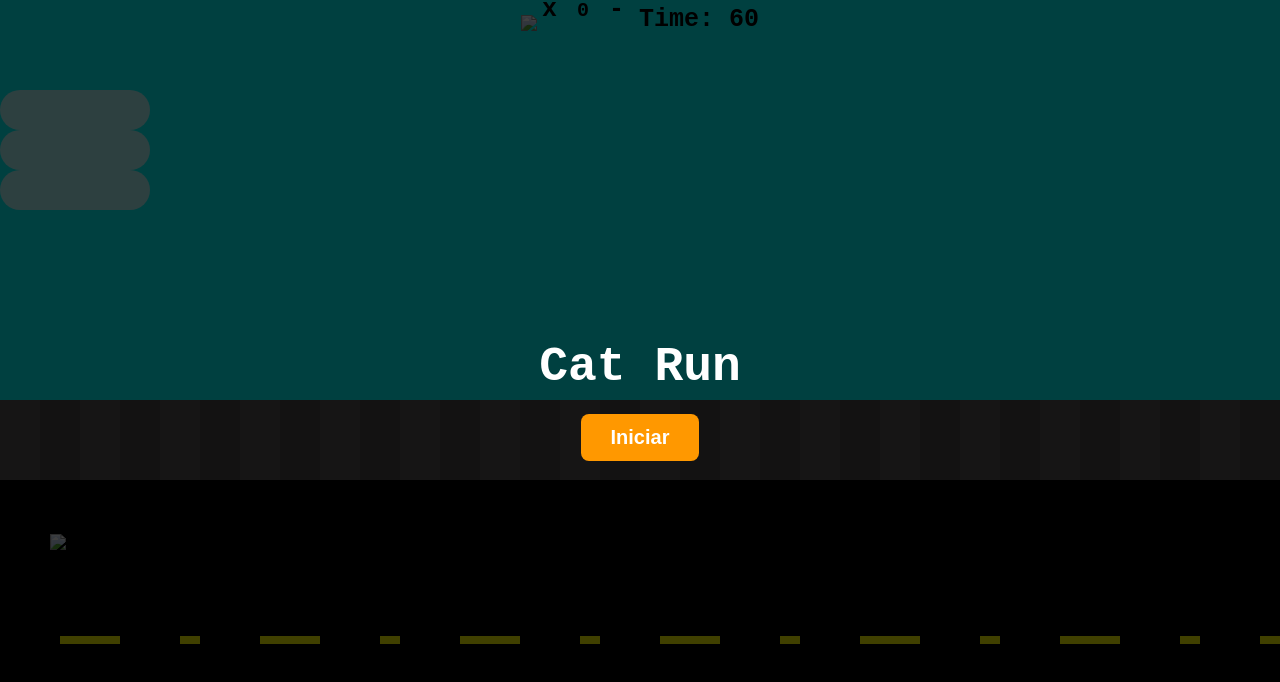
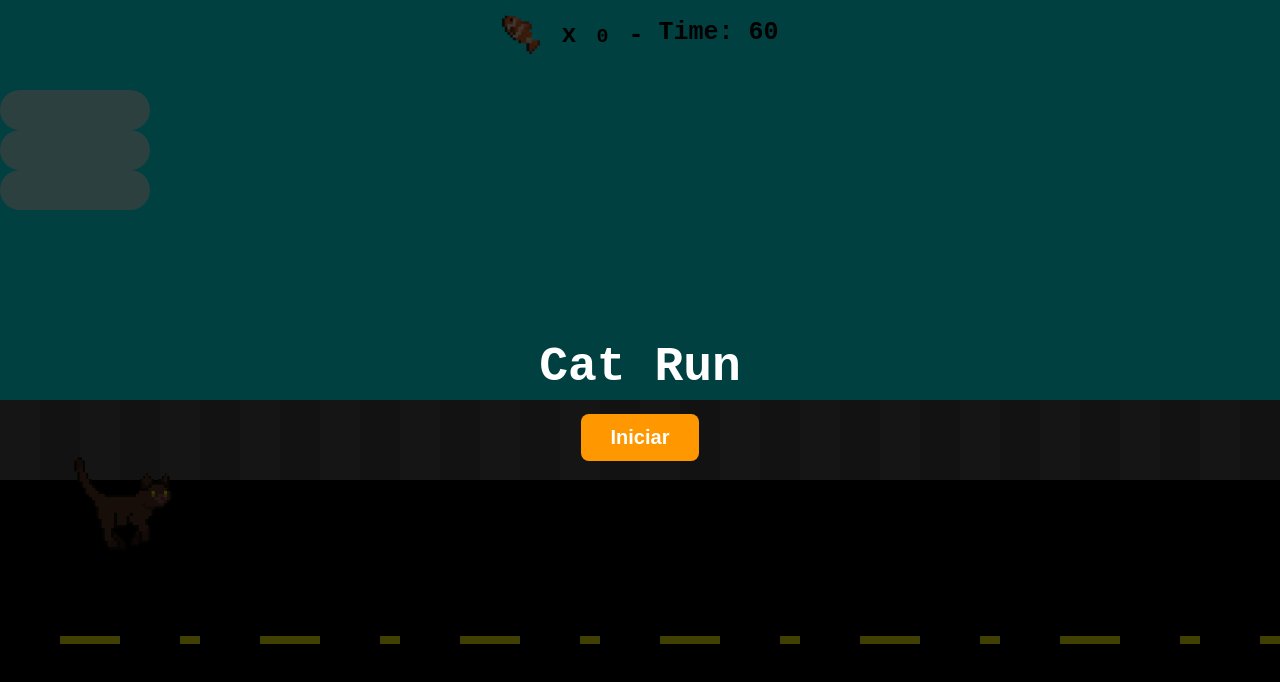
Before and after one commit to danielfontinelle-cmyk/Projeto-do-jogo-CatRun, a plain HTML site: page CatRun/CatRun.html in a window 1280 px wide. Drawn offline with Linux system fonts and the light colour scheme.

Commit message:
CatRun.html Atualização final

```diff
--- a/CatRun/CatRun.html
+++ b/CatRun/CatRun.html
@@ -11,7 +11,7 @@
 
     <div class="informacoes">
         <div class="contadorPeixes">
-            <img src="peixe.png" id="imgPeixe">
+            <img src="Imagens/peixe.png" id="imgPeixe">
             <span id="x">x</span>
             <span id="peixe">0</span>
             <span id="and">-</span>
@@ -20,13 +20,13 @@
         <div class="contadorTempo">
             <span>Time:</span>
             <span id="tempo">60</span>
-        </div>
+        </div><p></p>
     </div>
 
     <div id="solo">
         <div id="calcada"></div>
 
-        <img src="gatocorrendo.gif" id="gato">
+        <img src="Imagens/gatocorrendo.gif" id="gato">
 
         <div id="rua">
             <div id="faixas"></div>
```
